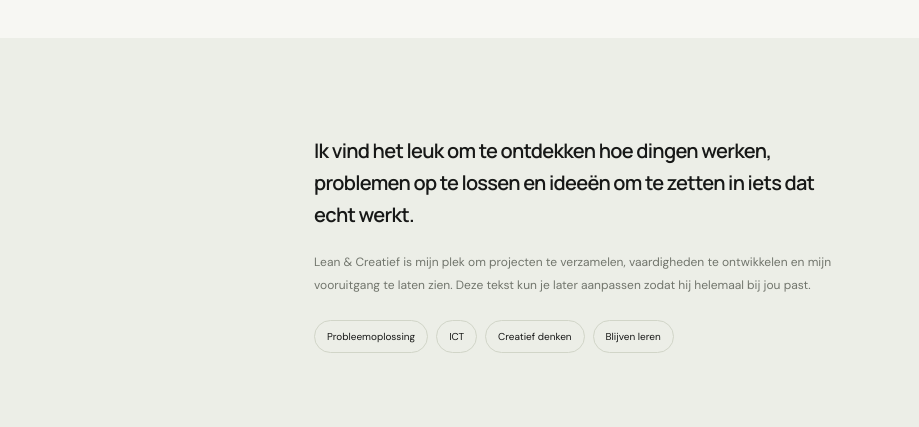
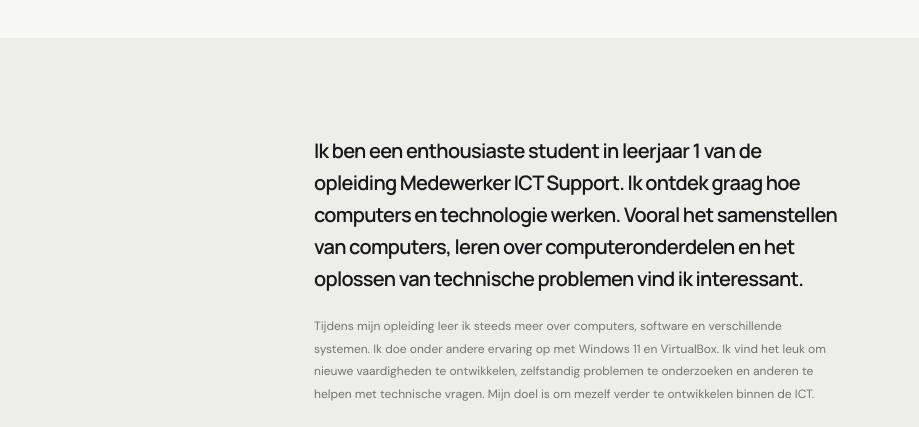
Before and after one commit to crezemini/Lean-Creatief, a plain HTML site: page index.html in a window 1280 px wide. Shown: the part 1460-1887 px from the top of the page, 361-1280 px from the left. Drawn offline with Linux system fonts and the light colour scheme.

Commit message:
Update index.html

```diff
--- a/index.html
+++ b/index.html
@@ -75,8 +75,9 @@
       <div class="section-wrap about-layout">
         <div><p class="eyebrow">EVEN VOORSTELLEN</p><h2>Nieuwsgierig<br>van nature<span class="brand-dot">.</span></h2></div>
         <div class="about-content">
-          <p class="about-lead">Ik vind het leuk om te ontdekken hoe dingen werken, problemen op te lossen en ideeën om te zetten in iets dat echt werkt.</p>
-          <p>Lean & Creatief is mijn plek om projecten te verzamelen, vaardigheden te ontwikkelen en mijn vooruitgang te laten zien. Deze tekst kun je later aanpassen zodat hij helemaal bij jou past.</p>
+          <p class="about-lead">Ik ben een enthousiaste student in leerjaar 1 van de opleiding Medewerker ICT Support. Ik ontdek graag hoe computers en technologie werken. Vooral het samenstellen van computers, leren over computeronderdelen en het oplossen van technische problemen vind ik interessant.</p>
+
+<p>Tijdens mijn opleiding leer ik steeds meer over computers, software en verschillende systemen. Ik doe onder andere ervaring op met Windows 11 en VirtualBox. Ik vind het leuk om nieuwe vaardigheden te ontwikkelen, zelfstandig problemen te onderzoeken en anderen te helpen met technische vragen. Mijn doel is om mezelf verder te ontwikkelen binnen de ICT.</p>
           <div class="skills"><span>Probleemoplossing</span><span>ICT</span><span>Creatief denken</span><span>Blijven leren</span></div>
         </div>
       </div>
```
